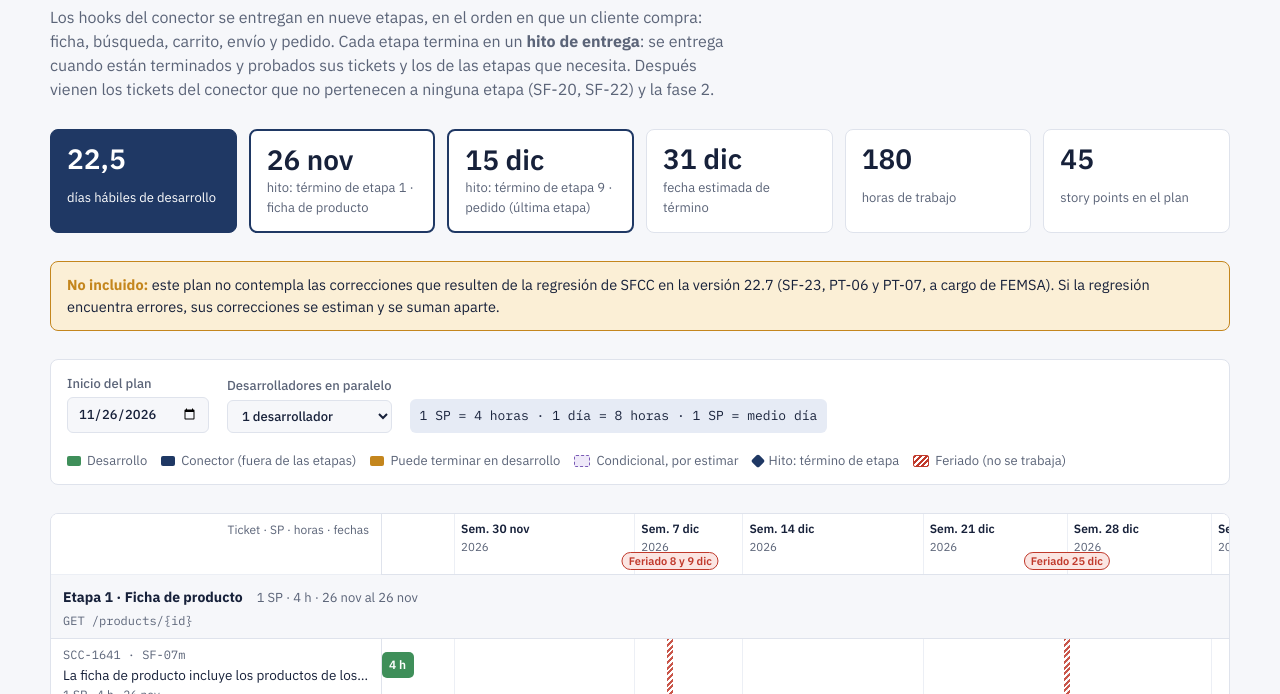
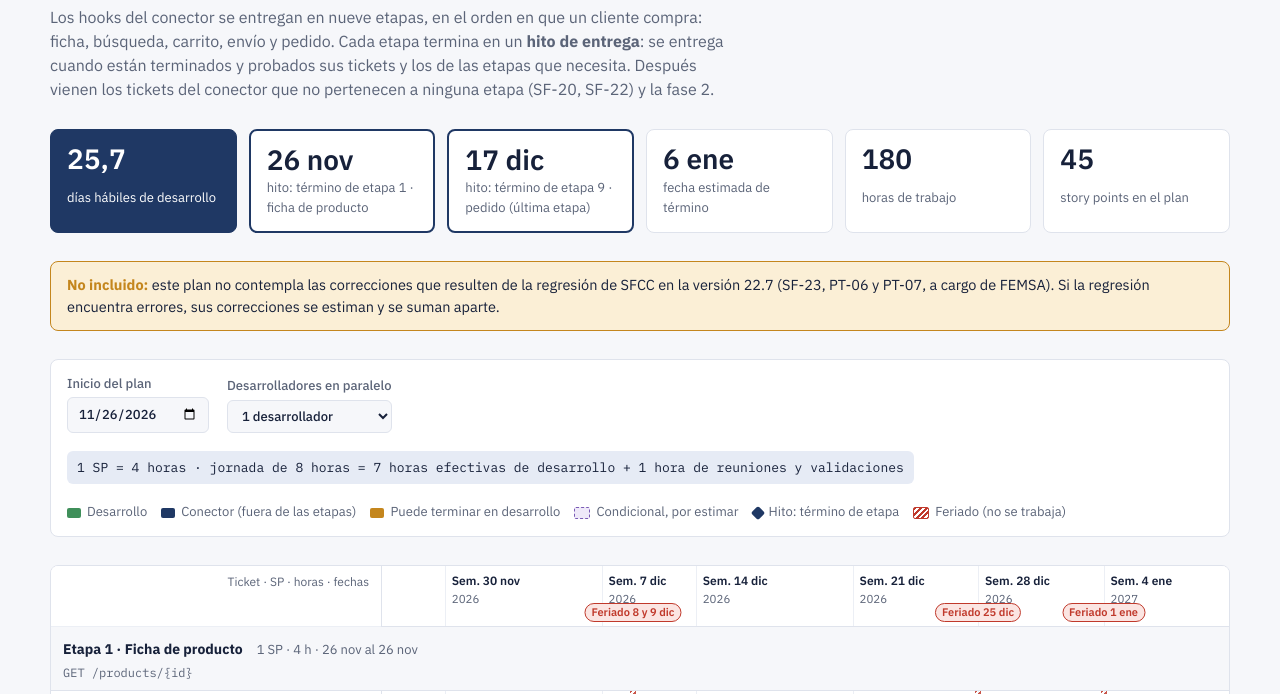
Before and after one commit to fsalcedocuba/plan-mk-cl, a plain HTML site: page index.html in a window 1280 px wide. Shown: the part 106-800 px from the top of the page. Drawn offline with Linux system fonts and the light colour scheme.

Commit message:
Calcular con 7 horas efectivas de desarrollo por día
Co-Authored-By: Claude Opus 5.5 <noreply@anthropic.com>

```diff
--- a/index.html
+++ b/index.html
@@ -134,7 +134,7 @@ footer{font-size:12.5px;color:var(--muted)}
     <label for="devs">Desarrolladores en paralelo<select id="devs"><option value="1" selected>1 desarrollador</option><option value="2">2 desarrolladores</option></select></label>
     <label for="start2" id="lbl-start2" hidden>Se suma el desarrollador 2<input type="date" id="start2"></label>
     </form>
-    <div class="rule">1 SP = 4 horas · 1 día = 8 horas · 1 SP = medio día</div>
+    <div class="rule">1 SP = 4 horas · jornada de 8 horas = 7 horas efectivas de desarrollo + 1 hora de reuniones y validaciones</div>
     <div class="legend">
       <span><i style="background:var(--dev)"></i>Desarrollo</span>
       <span><i style="background:var(--navy)"></i>Conector (fuera de las etapas)</span>
@@ -182,6 +182,7 @@ footer{font-size:12.5px;color:var(--muted)}
         <li>Los story points son los cargados en cada ticket de Jira (revisado el 26-11-2026).</li>
         <li>Se planifican solo los tickets abiertos que quedan visibles con los filtros de la hoja. Los cerrados no suman tiempo.</li>
         <li>Se descuentan fines de semana y feriados de Chile (8 y 9 dic, 25 dic y 1 ene).</li>
+        <li>Cada desarrollador hace 7 horas efectivas de desarrollo por día: de su jornada de 8 horas, 1 hora se va en reuniones, validaciones y otras tareas.</li>
         <li>Los tiempos son de desarrollo. No incluyen esperas de terceros (Kognivera, FEMSA, conector) ni la regresión de FEMSA.</li>
         <li>No incluye correcciones posteriores a la regresión en la versión 22.7. Se estiman cuando FEMSA entregue sus resultados.</li>
         <li>SF-14c (SCC-1616) y SF-43 (SCC-1621) quedaron fuera del filtro, pero PT-10, SF-06 y SF-36a dependen de ellos. Se asume que estarán listos cuando empiece la fase 2.</li>
@@ -269,17 +270,21 @@ function workDays(start,count){const out=[];const d=new Date(start+'T12:00:00');
 // días hábiles desde start (incluido) hasta date (excluido)
 function workDaysBetween(start,date){let n=0;const d=new Date(start+'T12:00:00'),e=new Date(date+'T12:00:00');while(d<e){const w=d.getDay();if(w&&w!==6&&!HOLI.has(iso(d)))n++;d.setDate(d.getDate()+1)}return n}
 function fmt(d){return d.getDate()+' '+MON[d.getMonth()]}
-// feriados en día de semana que caen entre dos días hábiles del plan: u = unidad (medio día) donde se dibujan
-function holiGaps(span,days){const out=[];for(let i=1;2*i<=span-2&&days[i];i++){const hs=[];const d=new Date(days[i-1]);d.setDate(d.getDate()+1);while(d<days[i]){const w=d.getDay();if(w&&w!==6&&HOLI.has(iso(d)))hs.push(new Date(d));d.setDate(d.getDate()+1)}if(hs.length)out.push({u:2*i,hs,txt:holiTxt(hs)})}return out}
+// feriados en día de semana que caen entre dos días hábiles del plan: u = hora efectiva donde se dibujan
+function holiGaps(span,days){const out=[];for(let i=1;HPD*i<=span-HPD&&days[i];i++){const hs=[];const d=new Date(days[i-1]);d.setDate(d.getDate()+1);while(d<days[i]){const w=d.getDay();if(w&&w!==6&&HOLI.has(iso(d)))hs.push(new Date(d));d.setDate(d.getDate()+1)}if(hs.length)out.push({u:HPD*i,hs,txt:holiTxt(hs)})}return out}
 function holiTxt(hs){const m=MON[hs[hs.length-1].getMonth()];const n=hs.map(d=>d.getDate());return (n.length>1?n.slice(0,-1).join(', ')+' y '+n[n.length-1]:n[0])+' '+m}
 const WD=['domingo','lunes','martes','miércoles','jueves','viernes','sábado'];
 const MONL=['enero','febrero','marzo','abril','mayo','junio','julio','agosto','septiembre','octubre','noviembre','diciembre'];
 function longDay(d){return WD[d.getDay()]+' '+d.getDate()+' de '+MONL[d.getMonth()]+' de '+d.getFullYear()}
 const work=t=>t.done||t.cond?0:t.sp;
+const HPD=7; // horas efectivas de desarrollo por día (jornada de 8 h menos 1 h de reuniones y validaciones)
+const HSP=4; // horas por story point
+const startTxt=u=>u%HPD?`tras ${u%HPD} h del día en el ticket anterior`:'al comienzo del día';
+const endTxt=u=>u%HPD?`con ${u%HPD} de ${HPD} h efectivas del día`:'al final del día';
 const stageNums=need=>need.map(x=>x.slice(1)).join(' y ');
 
-// unidades de medio día (1 SP = 4 h = 1 unidad). Los tickets se toman en el orden de las etapas.
-// offsets: unidad (medio día) desde el inicio del plan en que cada desarrollador queda disponible
+// unidades de hora efectiva (1 SP = 4 h; 1 día = HPD horas efectivas). Los tickets se toman en el orden de las etapas.
+// offsets: hora efectiva desde el inicio del plan en que cada desarrollador queda disponible
 function schedule(devs,offsets=[]){
   const end={},start={};const free=Array.from({length:devs},(_,i)=>offsets[i]||0);
   const delivery=STAGES.filter(x=>!x.plain).map(x=>x.id);
@@ -290,7 +295,7 @@ function schedule(devs,offsets=[]){
       if(!work(t)){start[t.k]=end[t.k]=earliest;continue}
       let best=0,bs=Infinity;
       free.forEach((f,i)=>{const s=Math.max(f,earliest);if(s<bs){bs=s;best=i}});
-      start[t.k]=bs;end[t.k]=bs+t.sp;free[best]=end[t.k];t.dev=best+1;
+      start[t.k]=bs;end[t.k]=bs+t.sp*HSP;free[best]=end[t.k];t.dev=best+1;
     }
   }
   // hito de cada etapa: terminan sus tickets y los de las etapas que necesita
@@ -312,26 +317,27 @@ function render(){
     document.getElementById('lbl-start'+n).hidden=devs<n;
     if(!inp.value||inp.value<startDate)inp.value=startDate;
     inp.min=startDate;
-    if(devs>=n)offsets.push(2*workDaysBetween(startDate,inp.value));
+    if(devs>=n)offsets.push(HPD*workDaysBetween(startDate,inp.value));
   }
   const s=schedule(devs,offsets);
-  const totalDays=Math.ceil(s.total/2);
+  const totalDays=Math.ceil(s.total/HPD);
   const days=workDays(startDate,totalDays+12);
-  const dayOf=u=>days[Math.max(0,Math.ceil(u/2)-1)];
+  const dayOf=u=>days[Math.max(0,Math.ceil(u/HPD)-1)];
+  const dayAt=u=>days[Math.floor(u/HPD)];
   const sp=T.reduce((a,t)=>a+work(t),0);
-  document.getElementById('k-dias').textContent=(s.total/2).toLocaleString('es-CL');
+  document.getElementById('k-dias').textContent=(Math.round(s.total/HPD*10)/10).toLocaleString('es-CL');
   document.getElementById('k-horas').textContent=sp*4;
   document.getElementById('k-sp').textContent=sp;
   document.getElementById('k-fin').textContent=fmt(days[totalDays-1]);
   const m1=dayOf(s.ms.e1),m9=dayOf(s.ms.e9);
   document.getElementById('k-ms1').textContent=fmt(m1);
   document.getElementById('k-ms').textContent=fmt(m9);
-  const span=s.total+2;
+  const span=totalDays*HPD+HPD;
   const pct=u=>(u/span*100);
   const g=document.getElementById('gantt');
   let h='<div class="g-label g-head" style="justify-content:end"><span class="meta">Ticket · SP · horas · fechas</span></div><div class="g-head"><div class="weeks">';
   const monSoon=[1,2].some(k=>days[k]&&days[k].getDay()===1);
-  for(let u=0;u<span;u+=2){const d=days[u/2];if(!d)break;if(d.getDay()===1||(u===0&&!monSoon)){h+=`<div class="wk" style="left:${pct(u)}%"><b>Sem. ${fmt(d)}</b>${d.getFullYear()}</div>`}}
+  for(let u=0;u<span;u+=HPD){const d=days[u/HPD];if(!d)break;if(d.getDay()===1||(u===0&&!monSoon)){h+=`<div class="wk" style="left:${pct(u)}%"><b>Sem. ${fmt(d)}</b>${d.getFullYear()}</div>`}}
   const gaps=holiGaps(span,days);
   for(const g of gaps)h+=`<div class="holi-h" style="left:${pct(g.u)}%" title="Feriado: ${g.hs.map(longDay).join(' y ')}. No se trabaja.">Feriado ${g.txt}</div>`;
   h+='</div></div>';
@@ -340,7 +346,7 @@ function render(){
     const tw=ts.filter(work);
     const spS=tw.reduce((x,t)=>x+t.sp,0);
     let range='';
-    if(tw.length){const a=Math.min(...tw.map(t=>s.start[t.k])),b=Math.max(...tw.map(t=>s.end[t.k]));range=` · ${fmt(days[Math.floor(a/2)])} al ${fmt(dayOf(b))}`}
+    if(tw.length){const a=Math.min(...tw.map(t=>s.start[t.k])),b=Math.max(...tw.map(t=>s.end[t.k]));range=` · ${fmt(dayAt(a))} al ${fmt(dayOf(b))}`}
     let mix='';
     if(stg.id==='f2'){mix=' · '+['dev','conf','def'].map(n=>{const x=ts.filter(t=>t.nat===n);return `${NAT[n]}: ${x.length} (${x.reduce((a,t)=>a+t.sp,0)*4} h)`}).join(' · ')}
     const title=stg.plain?stg.name:`Etapa ${stg.n} · ${stg.name}`;
@@ -355,19 +361,19 @@ function render(){
       if(!work(t)){
         const at=s.ms[stg.id];
         h+=`<div class="g-label" tabindex="0" data-tip="${ltip}">${head}<span class="meta">${t.done?t.sp+' SP · terminado, no suma tiempo':'No suma al total hasta estimarse'}</span></div>`;
-        h+=`<div class="g-track">${gridlines(span,days)}${t.cond?`<div class="bar cond" style="left:${pct(at)}%;width:${pct(Math.min(2,span-at))}%">¿+ días?</div>`:''}</div>`;
+        h+=`<div class="g-track">${gridlines(span,days)}${t.cond?`<div class="bar cond" style="left:${pct(at)}%;width:${pct(Math.min(HPD,span-at))}%">¿+ días?</div>`:''}</div>`;
         continue;
       }
       const st=s.start[t.k],en=s.end[t.k];
-      const dA=days[Math.floor(st/2)],dB=dayOf(en);
+      const dA=dayAt(st),dB=dayOf(en);
       h+=`<div class="g-label" tabindex="0" data-tip="${ltip}">${head}<span class="meta">${t.sp} SP · ${t.sp*4} h · ${fmt(dA)}${+dA!==+dB?' – '+fmt(dB):''}</span></div>`;
-      const tip=`<b>${t.k} · ${t.n}</b>${dsc||'<br>'}Empieza: ${longDay(dA)}, ${st%2?'desde mediodía':'en la mañana'}<br>Termina: <b>${longDay(dB)}, ${en%2?'a mediodía':'al final del día'}</b><br>${t.sp} SP · ${t.sp*4} h${devs>1?' · Dev '+t.dev:''}${gaps.filter(g=>g.u>st&&g.u<en).map(g=>'<br>No se trabaja el feriado '+g.txt).join('')}`;
-      h+=`<div class="g-track">${gridlines(span,days)}<div class="bar ${t.kind}" tabindex="0" data-tip="${tip.replace(/"/g,'&quot;')}" style="left:${pct(st)}%;width:${pct(t.sp)}%">${t.sp*4} h</div></div>`;
+      const tip=`<b>${t.k} · ${t.n}</b>${dsc||'<br>'}Empieza: ${longDay(dA)}, ${startTxt(st)}<br>Termina: <b>${longDay(dB)}, ${endTxt(en)}</b><br>${t.sp} SP · ${t.sp*4} h${devs>1?' · Dev '+t.dev:''}${gaps.filter(g=>g.u>st&&g.u<en).map(g=>'<br>No se trabaja el feriado '+g.txt).join('')}`;
+      h+=`<div class="g-track">${gridlines(span,days)}<div class="bar ${t.kind}" tabindex="0" data-tip="${tip.replace(/"/g,'&quot;')}" style="left:${pct(st)}%;width:${pct(t.sp*HSP)}%">${t.sp*4} h</div></div>`;
     }
     if(!stg.plain){
       const u=s.ms[stg.id],d=dayOf(u);
       const msName=`Término de etapa ${stg.n} · ${stg.name}`;
-      const msTip=`<b>Hito · ${msName}</b><br>Se entrega al equipo headless: ${stg.what.charAt(0).toLowerCase()+stg.what.slice(1)}.<br>Endpoints: ${stg.ep}<br>Fecha: <b>${longDay(d)}, ${u%2?'a mediodía':'al final del día'}</b>${stg.need.length?'<br>Incluye terminadas las etapas '+stageNums(stg.need):''}`;
+      const msTip=`<b>Hito · ${msName}</b><br>Se entrega al equipo headless: ${stg.what.charAt(0).toLowerCase()+stg.what.slice(1)}.<br>Endpoints: ${stg.ep}<br>Fecha: <b>${longDay(d)}, ${endTxt(u)}</b>${stg.need.length?'<br>Incluye terminadas las etapas '+stageNums(stg.need):''}`;
       const right=pct(u)>60;
       h+=`<div class="g-label ms-label"><span class="k">HITO · entrega al equipo headless</span><span class="n" title="${msName}">${msName}</span><span class="meta">${longDay(d)}</span></div>`;
       h+=`<div class="g-track ms-track">${gridlines(span,days)}<div class="ms-line" style="left:${pct(u)}%"></div><div class="ms" tabindex="0" data-tip="${msTip.replace(/"/g,'&quot;')}" style="left:${pct(u)}%"></div><span class="ms-txt" style="${right?`right:calc(${100-pct(u)}% + 16px)`:`left:calc(${pct(u)}% + 16px)`}">${msName} · ${fmt(d)}</span></div>`;
@@ -376,7 +382,7 @@ function render(){
   g.innerHTML=h;
   document.getElementById('done').textContent='Ya terminados (no suman tiempo): '+DONE.join(', ')+'.';
 }
-function gridlines(span,days){let x='';for(let u=2;u<span;u+=2){const d=days[u/2];if(d&&d.getDay()===1)x+=`<div class="gridline" style="left:${u/span*100}%"></div>`}for(const g of holiGaps(span,days))x+=`<div class="holi-line" style="left:${g.u/span*100}%"></div>`;return x}
+function gridlines(span,days){let x='';for(let u=HPD;u<span;u+=HPD){const d=days[u/HPD];if(d&&d.getDay()===1)x+=`<div class="gridline" style="left:${u/span*100}%"></div>`}for(const g of holiGaps(span,days))x+=`<div class="holi-line" style="left:${g.u/span*100}%"></div>`;return x}
 const tipEl=document.getElementById('tip');
 function showTip(bar,x,y){
   tipEl.innerHTML=bar.dataset.tip;tipEl.hidden=false;
```
